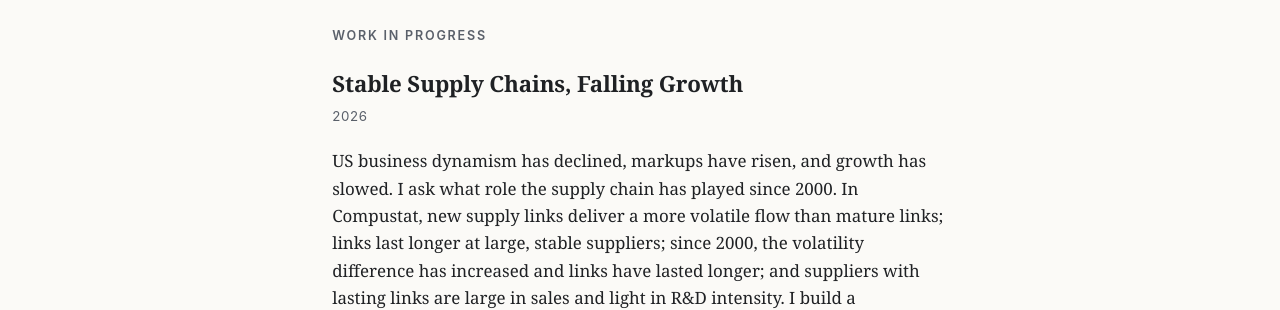
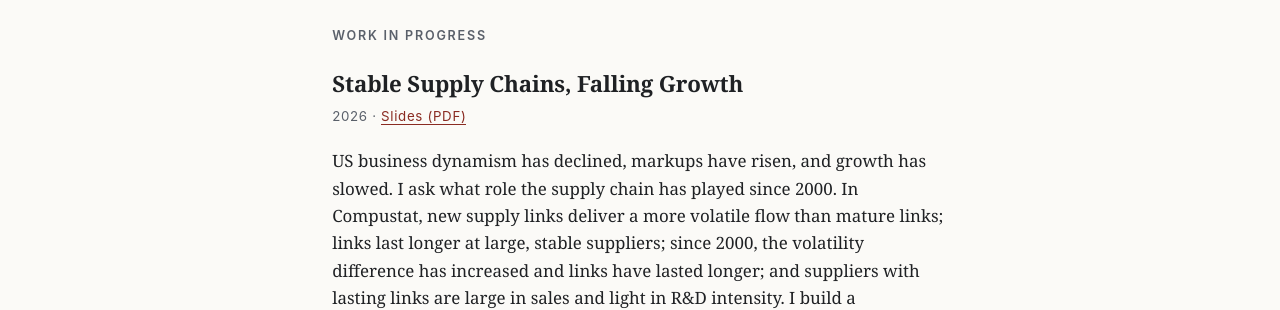
Before and after one commit to xiaosunmacroeconomics/xiaosunmacroeconomics.github.io, a Jekyll site: the page built from _pages/publications.md, in a window 1280 px wide. Shown: the part 1006-1316 px from the top of the page. Built offline with Jekyll 4.4.1, drawn with Linux system fonts in a browser that asks for light colours; a script bundle is joined from its source files by our own code; library files that are not in the unit come from our copies.

Commit message:
Link the presentation slides from the Work in Progress entry
Add the Beamer deck "Stable Supply Chains, Falling Growth" (36 pages,
2.4 MB, byte-identical to the author's file) as
files/stable-supply-chains-slides.pdf and link it from the entry's
dateline as "2026 · Slides (PDF)", mirroring the working paper's
"August 2026 · Paper (PDF)" line.

Co-Authored-By: Claude Fable 5.1 <noreply@anthropic.com>
Claude-Session: https://claude.ai/code/session_01Pk2EbyuVb8oasuDnh81kGA

```diff
--- a/_pages/publications.md
+++ b/_pages/publications.md
@@ -18,7 +18,7 @@ Buera and Kaboski (2009) pose a puzzle in structural transformation: why do sect
 
 ### Stable Supply Chains, Falling Growth
 
-2026
+2026 · [Slides (PDF)](/files/stable-supply-chains-slides.pdf)
 {: .entry-meta}
 
 US business dynamism has declined, markups have risen, and growth has slowed. I ask what role the supply chain has played since 2000. In Compustat, new supply links deliver a more volatile flow than mature links; links last longer at large, stable suppliers; since 2000, the volatility difference has increased and links have lasted longer; and suppliers with lasting links are large in sales and light in R&D intensity. I build a Schumpeterian growth model where buyers pick the supplier with the lowest effective price, which penalizes volatility. Under limit pricing, a mature leader, whose product is less volatile, charges a higher markup, is harder to take over and has less incentive to innovate. In preliminary simulations, a rising volatility difference lengthens leaders' tenure, raises markups, lowers growth per research worker and, beyond a point, slows growth.
```
Also changed, not shown: 1 other file.
